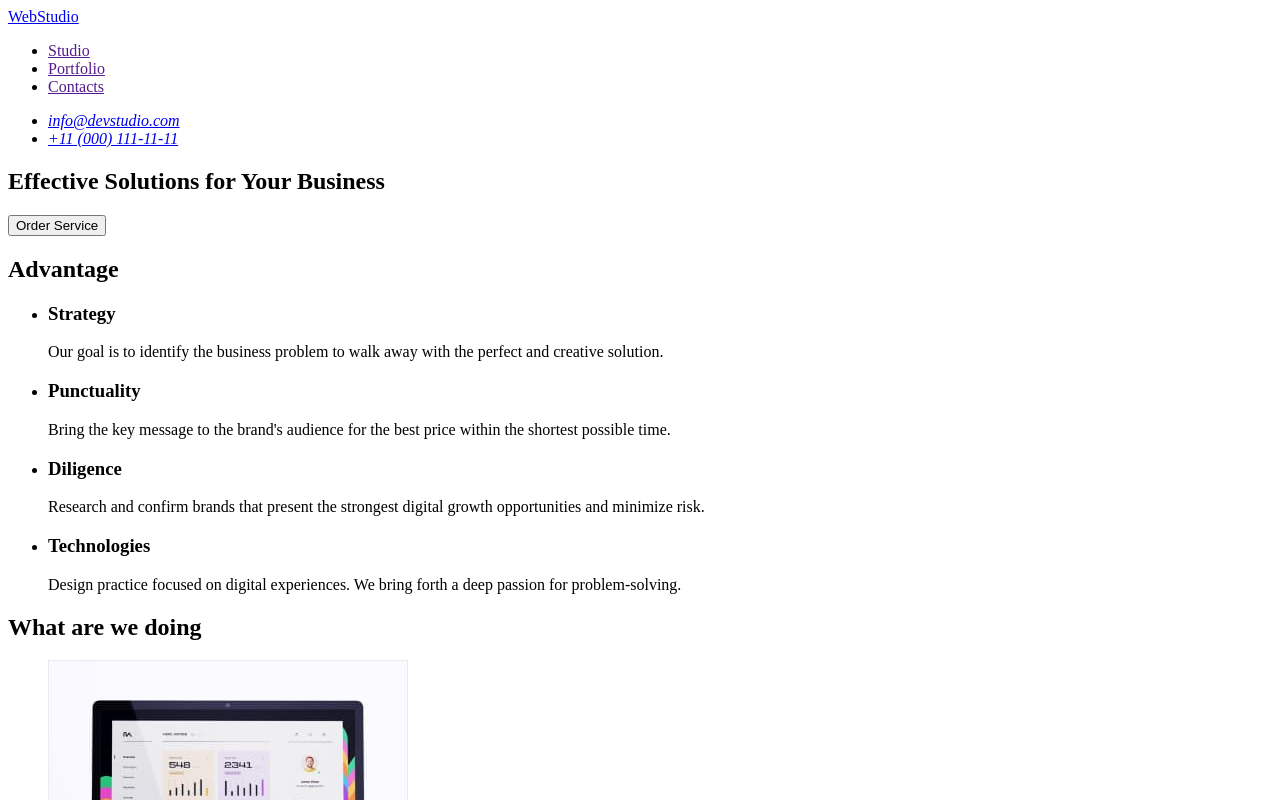
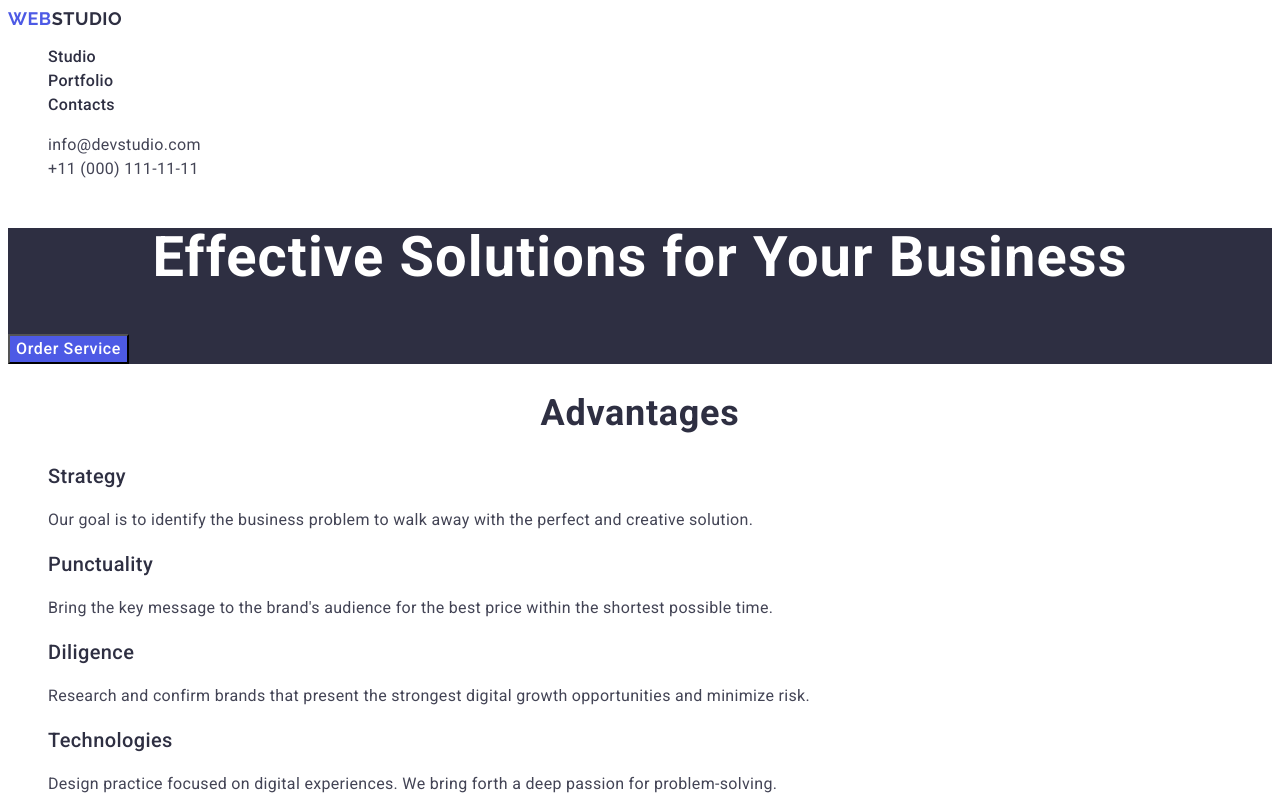
Before and after one commit to RedesCristian/goit-markup-hw-03, a plain HTML site: page index.html in a window 1280 px wide. Shown: the top 800 px of the page. Drawn offline with Linux system fonts and the light colour scheme.

Commit message:
07.12.2023-1

```diff
--- /dev/null
+++ b/css/style.css
@@ -0,0 +1,161 @@
+:root {
+  --font-family: "Roboto", sans-serif;
+  --nav-font-family: "Relaway", sans-serif;
+  --navy-blue-color: #2e2f42;
+  --iris-color: #4d5ae5;
+  --slate-color: #434455;
+  --white-color: #fff;
+  --ocean-color: #404bbf;
+  --cloud-color: #f4f4fd;
+}
+
+.body-section {
+  font-family: var(--font-family);
+  color: var(--slate-color);
+  background-color: #ffffffff;
+}
+.logo {
+  font-family: "Raleway", sans-serif;
+  font-weight: 800;
+  font-size: 18px;
+  line-height: 1.17;
+  letter-spacing: 0.03em;
+  text-transform: uppercase;
+  color: var(--iris-color);
+}
+.link {
+  text-decoration: none;
+}
+.span {
+  color: var(--navy-blue-color);
+}
+.list {
+  list-style: none;
+}
+.nav-elements {
+  font-weight: 500;
+  font-size: 16px;
+  line-height: 1.5;
+  letter-spacing: 0.02em;
+  color: var(--navy-blue-color);
+}
+.nav-elements:hover,
+.nav-elements:focus {
+  color: #404bbf;
+}
+.nav-link:focus {
+  color: #404bbf;
+}
+.adress {
+  font-family: "Roboto";
+  font-size: 16px;
+  font-style: normal;
+  font-weight: 400;
+  line-height: 24px; /* 150% */
+  letter-spacing: 0.32px;
+  list-style: none;
+}
+.adress-color {
+  color: var(--slate-color);
+}
+
+.adress-color:hover,
+.adress-color:focus {
+  color: var(--ocean-color);
+}
+.header-title {
+  /* Header 1 */
+  font-family: "Roboto";
+  font-size: 56px;
+  font-style: normal;
+  font-weight: 700;
+  letter-spacing: 1.12px;
+  color: var(--white-color);
+  text-align: center;
+  line-height: 1.07;
+}
+.header-section {
+  background-color: var(--navy-blue-color);
+}
+.order-service-button {
+  background-color: #4d5ae5;
+  font-family: "Roboto", sans-serif;
+  font-weight: 500;
+  font-size: 16px;
+  line-height: 1.5;
+  letter-spacing: 0.04em;
+  color: #ffffff;
+  cursor: pointer;
+  font-style: normal;
+}
+.order-service-button:hover,
+.order-service-button:focus {
+  background-color: #404bbf;
+}
+.advantages-title {
+  font-size: 36px;
+  line-height: 1.11; /* 111.111% */
+  letter-spacing: 0.72px;
+  text-transform: capitalize;
+  color: var(--navy-blue-color);
+  text-align: center;
+  color: var(--navy-blue-color);
+}
+.advantages-sub-title {
+  font-weight: 500;
+  font-size: 20px;
+  line-height: 1.2;
+  letter-spacing: 0.02em;
+  color: var(--navy-blue-color);
+}
+.paragraf {
+  font-size: 16px;
+  line-height: 1.5;
+  letter-spacing: 0.02em;
+  color: var(--slate-color);
+}
+.section-c {
+  font-size: 36px;
+  line-height: 1.11;
+  text-align: center;
+  letter-spacing: 0.02em;
+  text-transform: capitalize;
+  color: var(--navy-blue-color);
+}
+.section-d {
+  background-color: #f4f4fd;
+}
+.image-section-d {
+  background-color: #ffffffff;
+}
+.footer-studio {
+  background-color: var(--navy-blue-color);
+}
+.footer-span {
+  color: #f4f4fd;
+}
+.footer-p {
+  line-height: 1.5;
+  color: var(--cloud-color);
+  letter-spacing: 0.02em;
+}
+/* pagina portfolio*/
+.portfolio-button {
+  font-family: "Roboto", sans-serif;
+  font-weight: 500;
+  font-size: 16px;
+  line-height: 1.5;
+  letter-spacing: 0.04em;
+  color: var(--iris-color);
+  background-color: var(--cloud-color);
+}
+.portfolio-button:hover,
+.portfolio-button:focus {
+  color: #ffffffff;
+  background-color: #404bbf;
+  cursor: pointer;
+}
+.h1-portfolio {
+  text-align: center;
+  font-family: "Roboto" sans-serif;
+}
--- a/index.html
+++ b/index.html
@@ -5,76 +5,103 @@
     <meta name="viewport" content="width=device-width, initial-scale=1.0" />
     <meta name="description" content="design-technologies" />
     <meta name="keywords" content="effective-solutions-for-your-business" />
-    <title>Web Studio</title>
+    <link rel="preconnect" href="https://fonts.googleapis.com" />
+    <link rel="preconnect" href="https://fonts.gstatic.com" crossorigin />
+    <link
+      href="https://fonts.googleapis.com/css2?family=Montserrat&family=Open+Sans:wght@400;600;700&family=Raleway:wght@700&family=Roboto:wght@400;500;700;900&display=swap"
+      rel="stylesheet"
+    />
+    <link rel="stylesheet" href="./css/style.css" />
+    <title>WebStudio</title>
   </head>
-  <body>
+  <body class="body-section">
     <!--Header-section-->
     <header>
       <!--logo-->
       <nav>
-        <a href="./index.html">WebStudio</a>
+        <a class="list link logo" href="./index.html"
+          >Web<span class="span">Studio</span>
+        </a>
         <!--header-menu-->
-        <ul>
-          <li><a href="">Studio</a></li>
-          <li><a href="">Portfolio</a></li>
-          <li><a href="">Contacts</a></li>
+        <ul class="list">
+          <li>
+            <a class="nav-elements link" href="./index.html">Studio</a>
+          </li>
+          <li>
+            <a class="nav-elements link" href="./portfolio.html">Portfolio</a>
+          </li>
+          <!--aici am ramas-->
+          <li>
+            <a class="nav-elements link" href=""> Contacts</a>
+          </li>
         </ul>
       </nav>
       <!--contacts-->
-      <address>
-        <ul>
+      <address class="adress">
+        <!--de la <adress> am scos clasa adress-->
+        <ul class="list">
           <li>
-            <a href="mailto:info@devstudio.com">info@devstudio.com</a>
+            <a class="link adress-color" href="mailto:info@devstudio.com"
+              >info@devstudio.com</a
+            >
           </li>
-          <li><a href="tel:+110001111111">+11 (000) 111-11-11</a></li>
+          <li>
+            <a class="link adress-color" href="tel:+110001111111"
+              >+11 (000) 111-11-11</a
+            >
+          </li>
         </ul>
       </address>
     </header>
     <!--main-section-->
     <main>
-      <!--titel section-->
+      <!--titel section-sectiunea 1-->
+      <section class="header-section">
+        <h1 class="header-title">Effective Solutions for Your Business</h1>
+        <button class="order-service-button" type="button">
+          Order Service
+        </button>
+      </section>
+
+      <!--advantage-list section sectiunea 2-->
       <section>
-        <h1>Effective Solutions for Your Business</h1>
-        <button type="button">Order Service</button>
-      </section>
-      <!--advantage-list section-->
-      <section>
-        <h2>Advantage</h2>
-        <ul>
+        <h2 class="advantages-title">Advantages</h2>
+        <ul class="list">
           <li>
-            <h3>Strategy</h3>
-            <p>
+            <h3 class="advantages-sub-title">Strategy</h3>
+            <p class="paragraf">
               Our goal is to identify the business problem to walk away with the
               perfect and creative solution.
             </p>
           </li>
           <li>
-            <h3>Punctuality</h3>
-            <p>
+            <h3 class="advantages-sub-title">Punctuality</h3>
+            <p class="paragraf">
               Bring the key message to the brand's audience for the best price
               within the shortest possible time.
             </p>
           </li>
           <li>
-            <h3>Diligence</h3>
-            <p>
+            <h3 class="advantages-sub-title">Diligence</h3>
+            <p class="paragraf">
               Research and confirm brands that present the strongest digital
               growth opportunities and minimize risk.
             </p>
           </li>
           <li>
-            <h3>Technologies</h3>
-            <p>
+            <h3 class="advantages-sub-title">Technologies</h3>
+            <p class="paragraf">
               Design practice focused on digital experiences. We bring forth a
               deep passion for problem-solving.
             </p>
           </li>
         </ul>
       </section>
-      <!--What-are-we-doing-->
+
+      <!--What-are-we-doing-sectiunea 3-->
       <section>
-        <h2>What are we doing</h2>
-        <ul>
+        <h2 class="section-c">What are we doing</h2>
+        <ul class="list">
           <li>
             <img
               src="./images/what-are-we-doing-pict-1.jpg"
@@ -98,40 +125,40 @@
           </li>
         </ul>
       </section>
-
-      <!--Our-Team-section-->
-      <section>
-        <h2>Our Team</h2>
-        <ul>
-          <li>
+      <!--Our-Team-section-sectiunea-4-->
+      <section class="section-d">
+        <h2 class="section-c">Our Team</h2>
+        <ul class="list">
+          <li class="image-section-d">
             <img src="./images/our-team-1.jpg" alt="our-team-1" width="264" />
-            <h3>Mark Guerrero</h3>
-            <p>Product Designer</p>
+            <h3 class="advantages-sub-title">Mark Guerrero</h3>
+            <p class="paragraf">Product Designer</p>
           </li>
-          <li>
+          <li class="image-section-d">
             <img src="./images/our-team-2.jpg" alt="our-team-2" width="264" />
-            <h3>Tom Ford</h3>
-            <p>Frontend Developer</p>
+            <h3 class="advantages-sub-title">Tom Ford</h3>
+            <p class="paragraf">Frontend Developer</p>
           </li>
-          <li>
+          <li class="image-section-d">
             <img src="./images/our-team-3.jpg" alt="our-team-3" width="264" />
-            <h3>Camila Garcia</h3>
-            <p>Marketing</p>
+            <h3 class="advantages-sub-title">Camila Garcia</h3>
+            <p class="paragraf">Marketing</p>
           </li>
-          <li>
+          <li class="image-section-d">
             <img src="./images/our-team-4.jpg" alt="our-team-4" width="264" />
-            <h3>Daniel Wilson</h3>
-            <p>UI Designer</p>
+            <h3 class="advantages-sub-title">Daniel Wilson</h3>
+            <p class="paragraf">UI Designer</p>
           </li>
         </ul>
       </section>
     </main>
-
     <!--footer-section-->
-    <footer>
+    <footer class="footer-studio">
       <!--logo-->
-      <a href="./index.html">WebStudio</a>
-      <p>
+      <a class="logo link" href="./index.html"
+        >Web<span class="footer-span">Studio</span></a
+      >
+      <p class="footer-p">
         Increase the flow of customers and sales for your business with digital
         marketing & growth solutions.
       </p>
```
Also changed, not shown: portfolio.html (added, +195 -0 lines), images/banking-app-interface-concept.jpg (added), images/cashless-payment.jpg (added), images/fresh-coffee.jpg (added), images/instagram-stories-concept.jpg (added), images/meditaion-app.jpg (added), images/oline-courses.jpg (added), images/organic-food.jpg (added), images/screen-illustrations.jpg (added), images/taxi-service.jpg (added).
